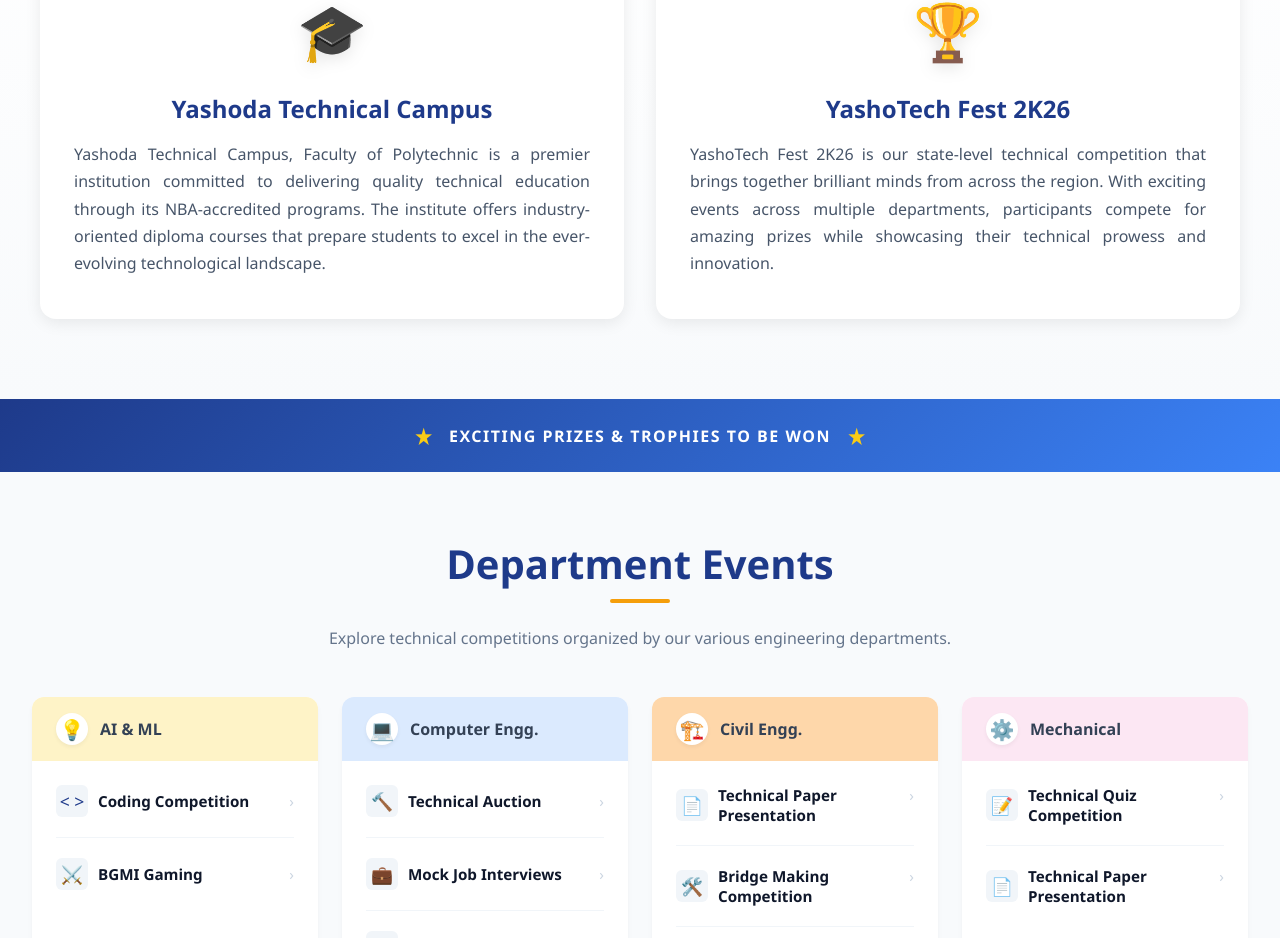
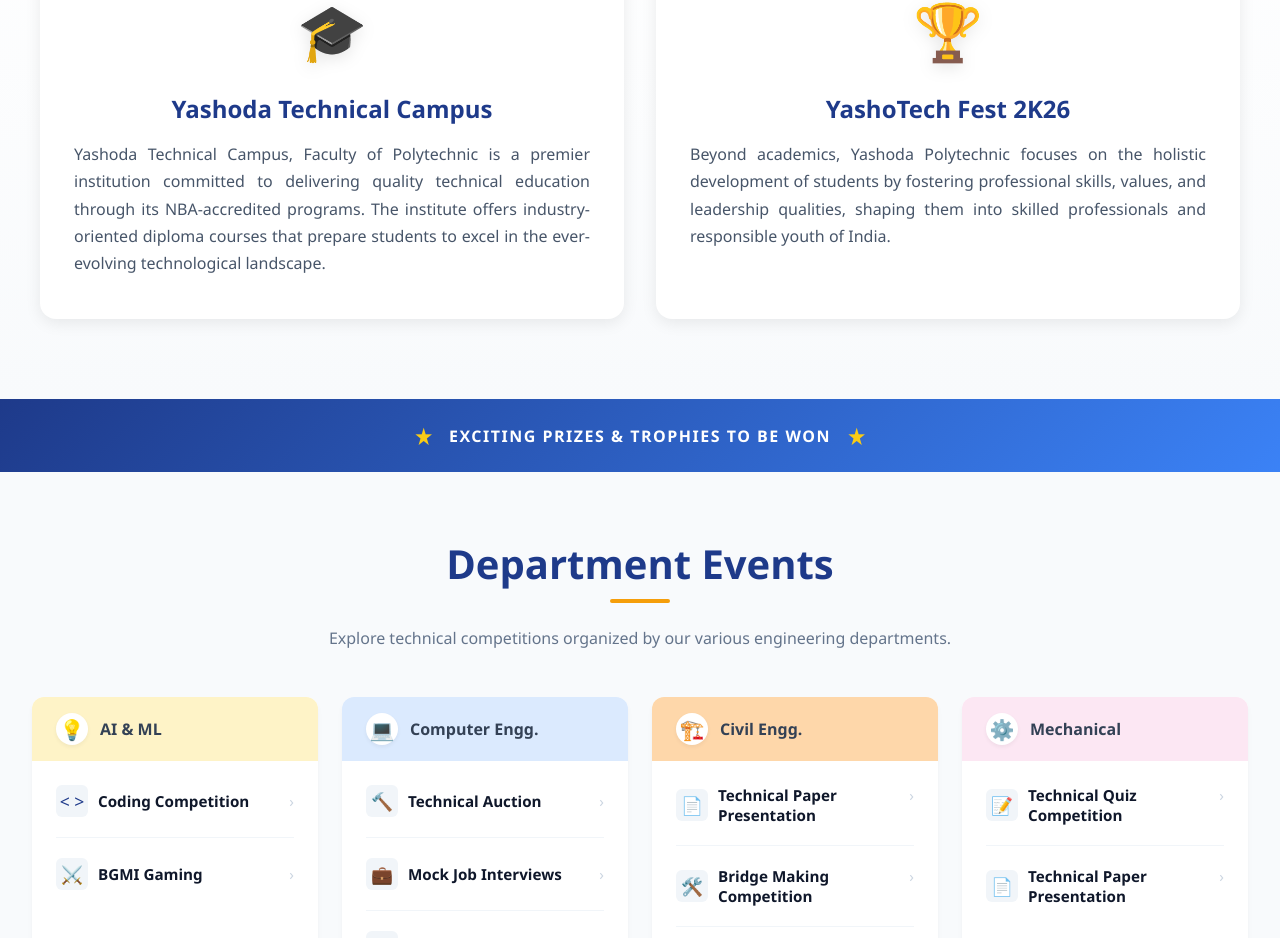
Before and after one commit to khandaresagar182-cell/Yashotechfest2k26, a React (Vite) app: page / in a window 1280 px wide. Shown: the part 993-1931 px from the top of the page. Built offline with nearby package versions, Linux system fonts and the light colour scheme.

Commit message:
Update YashoTech Fest card text with holistic development description

```diff
--- a/src/components/AboutUs.jsx
+++ b/src/components/AboutUs.jsx
@@ -30,10 +30,9 @@
                         <div className="card-icon">🏆</div>
                         <h3>YashoTech Fest 2K26</h3>
                         <p>
-                            YashoTech Fest 2K26 is our state-level technical competition that brings
-                            together brilliant minds from across the region. With exciting events across
-                            multiple departments, participants compete for amazing prizes while showcasing
-                            their technical prowess and innovation.
+                            Beyond academics, Yashoda Polytechnic focuses on the holistic development
+                            of students by fostering professional skills, values, and leadership qualities,
+                            shaping them into skilled professionals and responsible youth of India.
                         </p>
                     </div>
 
```
